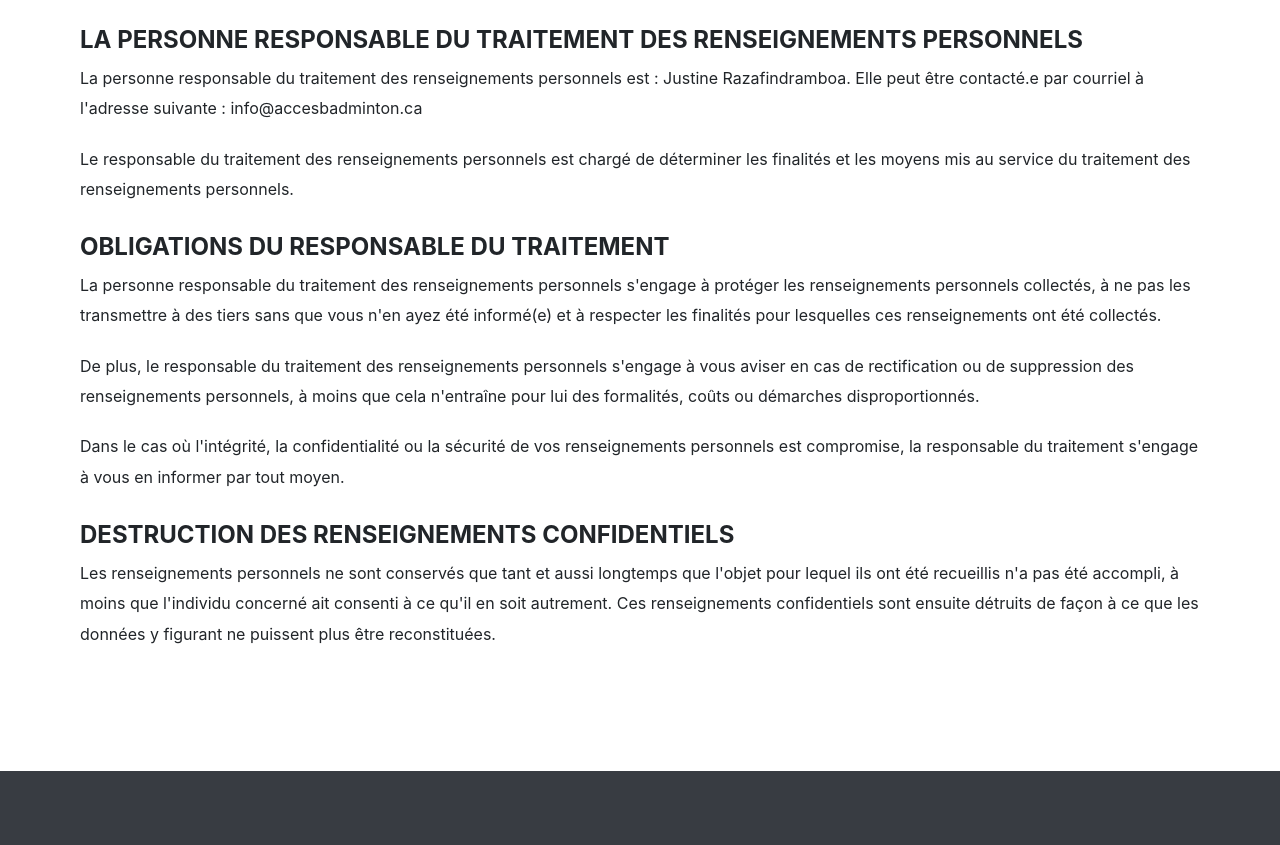
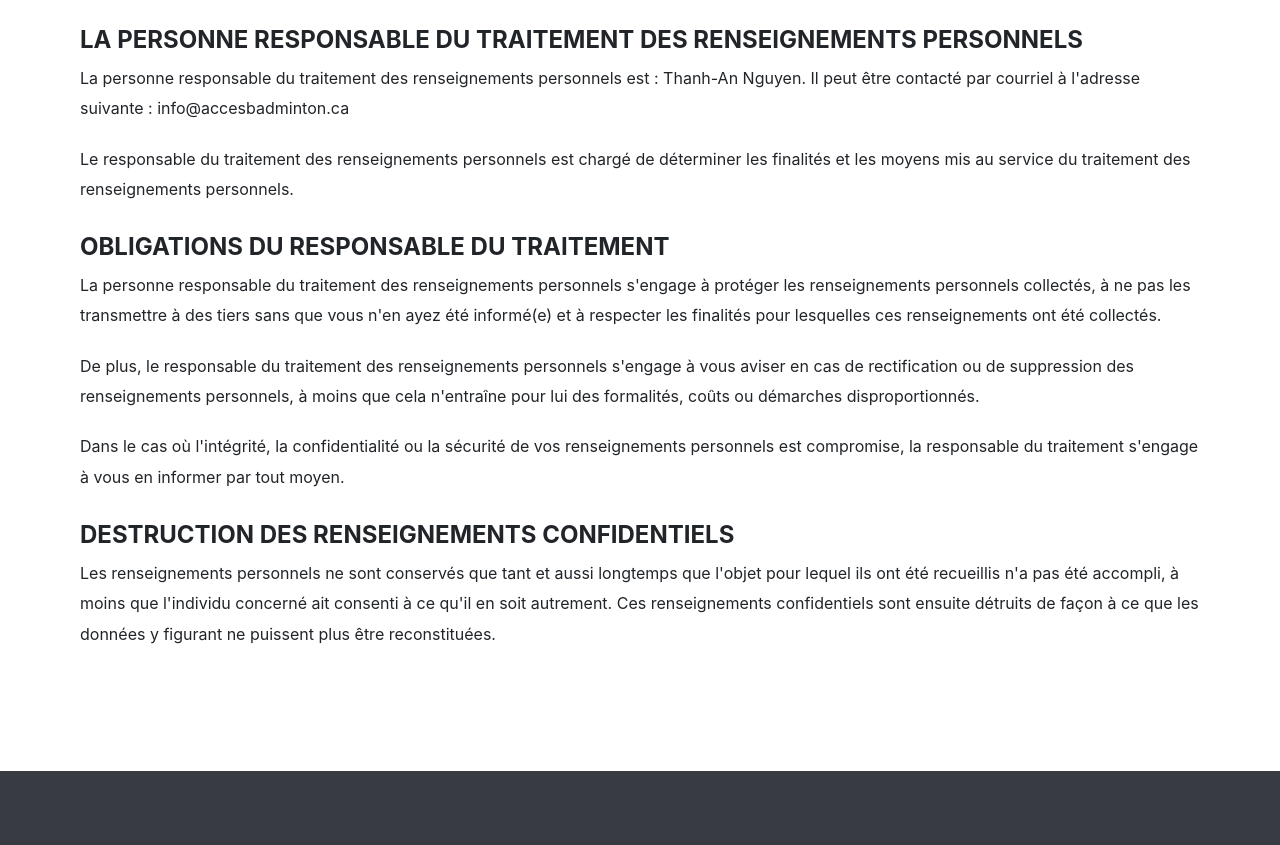
Before and after one commit to tuan-anh-pham-mtl/acces-badminton-site, a website: page privacy-policy.html in a window 1280 px wide. Shown: the part 1042-1887 px from the top of the page. Drawn offline with Linux system fonts and the light colour scheme.

Commit message:
Update privacy-policy.html

```diff
--- a/privacy-policy.html
+++ b/privacy-policy.html
@@ -42,8 +42,8 @@
 
           <h2>LA PERSONNE RESPONSABLE DU TRAITEMENT DES RENSEIGNEMENTS PERSONNELS</h2>
           <p>
-            La personne responsable du traitement des renseignements personnels est : Justine
-            Razafindramboa. Elle peut être contacté.e par courriel à l'adresse suivante :
+            La personne responsable du traitement des renseignements personnels est : Thanh-An Nguyen.
+            Il peut être contacté par courriel à l'adresse suivante :
             info@accesbadminton.ca
           </p>
 
```
